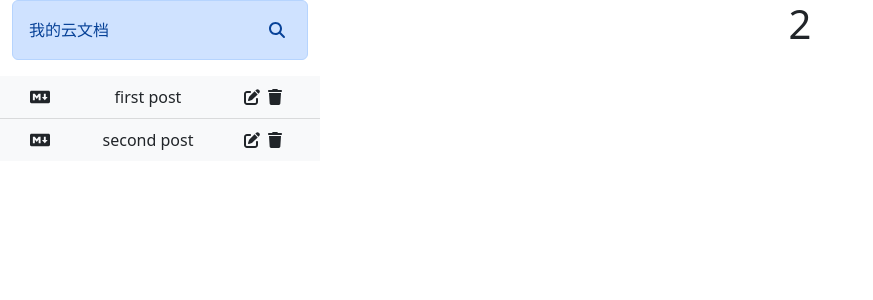
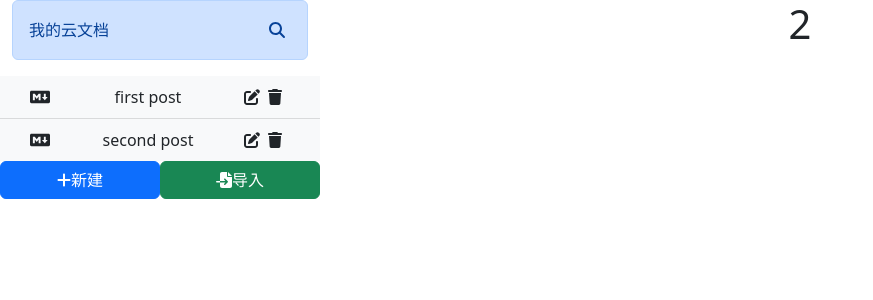
Before and after one commit to EndThemex/end-markd, a React (Create React App) app: page / in a window 1280 px wide. Shown: the top 300 px of the page, without its empty margins (0-873 px from the left). Built offline with nearby package versions, Linux system fonts and the light colour scheme.

Commit message:
添加“新建”和“导入”按钮

```diff
--- a/src/App.js
+++ b/src/App.js
@@ -3,17 +3,33 @@ import 'bootstrap/dist/css/bootstrap.min.css'
 import FileSearch from './components/FileSearch';
 import defaultFiles from './utils/defaultFiles';
 import FileList from './components/FileList';
+import ButtomBtn from './components/ButtonBtn';
+import {faPlus, faFileImport} from '@fortawesome/free-solid-svg-icons'
 
 function App() {
   return (
     <div className="App container-fluid">
-      <div className='row'>
+      <div className='row no-gutters'>
         <div className='col-3 file-list-div'>
           <FileSearch title='我的云文档' onFileSearch={(value) => {console.log(value);}}/>
           <FileList files={defaultFiles}
             onFileClick={(id) => {console.log('click' + id);}}
             onSaveEdit={(id, newTitle) => {console.log('edit:' + newTitle);}}
             onFileDelete={(id) => {console.log('del' + id);}}/>
+          <div className='row'>
+            <div className='row col'>
+              <ButtomBtn colorClass="btn-primary"
+                text="新建"
+                icon={faPlus}
+                onBtnClick={() => {console.log(1)}} />
+            </div>
+            <div className='row col'>
+              <ButtomBtn colorClass="btn-success"
+                text="导入"
+                icon={faFileImport}
+                onBtnClick={() => {console.log(1)}} />
+            </div>
+          </div>
         </div>
         <div className='col-9 bg-warring'>
           <h1>2</h1>
--- /dev/null
+++ b/src/components/ButtonBtn.js
@@ -0,0 +1,31 @@
+import React from "react";
+import {PropTypes} from 'prop-types'
+import {FontAwesomeIcon} from '@fortawesome/react-fontawesome'
+import {faEdit} from '@fortawesome/free-solid-svg-icons'
+
+const ButtomBtn = ({text, colorClass, icon, onBtnClick}) => (
+    <>
+        <button
+            type="button"
+            className={`btn btn-block no-border ${colorClass}`}
+        >
+            <FontAwesomeIcon className=""
+              title={text} icon={icon} />
+            {text}
+        </button>
+    </>
+)
+
+ButtomBtn.propTypes = {
+    text: PropTypes.string,
+    colorClass: PropTypes.string,
+    icon: PropTypes.element.isRequired,
+    onBtnClick: PropTypes.func
+}
+
+ButtomBtn.defaultProps = {
+    text: '按钮',
+    icon: faEdit
+}
+
+export default ButtomBtn
```
